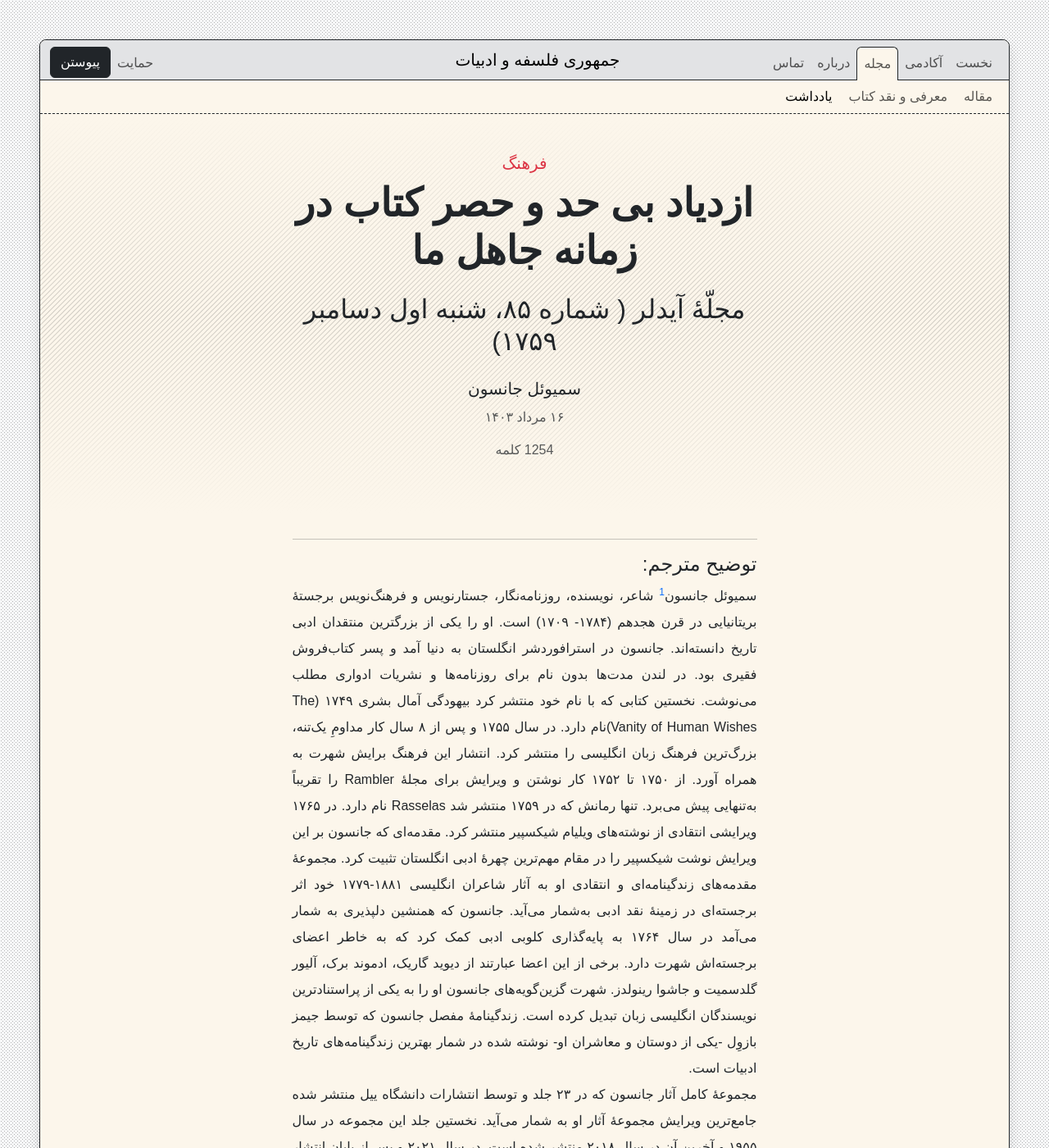
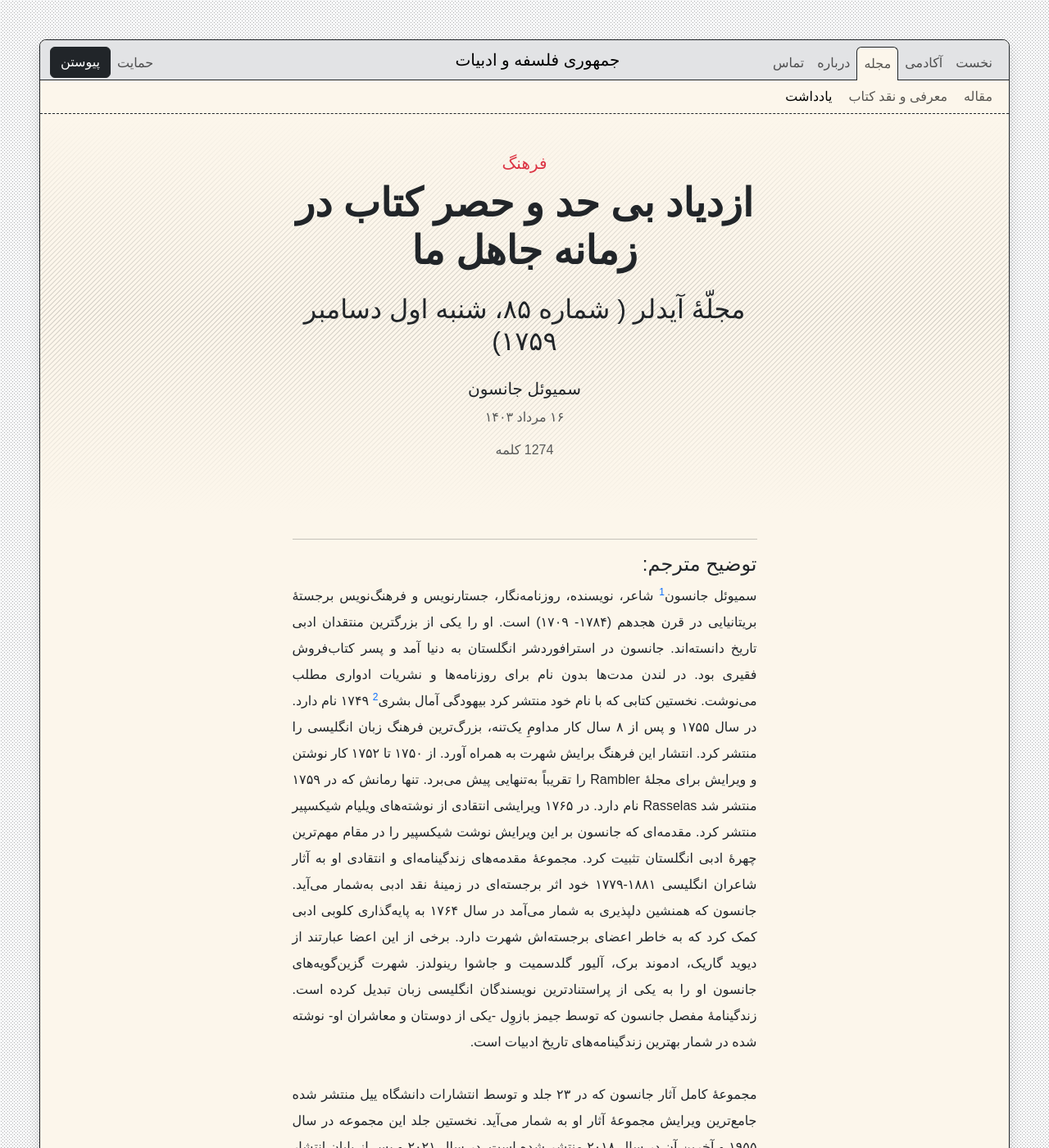
Before and after one commit to phicudemy/phicudemy.github.io, a Jekyll site: the page built from _posts/2024-08-07-samueljohnson.md, in a window 1280 px wide and 1400 px high. Shown: the whole window at 82% size. Built offline with Jekyll 4.4.1, drawn with Linux system fonts in a browser that asks for light colours; some web fonts are replaced; comment, search, counter and statistics services are not loaded; some of the changed text lies outside the part shown.

Commit message:
TinaCMS content update

```diff
--- a/_posts/2024-08-07-samueljohnson.md
+++ b/_posts/2024-08-07-samueljohnson.md
@@ -16,16 +16,17 @@ excerpt: ''
 ----------
 #### توضیح مترجم:
 
-سمیوئل جانسون[^1] شاعر، نویسنده، روزنامه‌نگار، جستارنویس و فرهنگ‌نویس برجستهٔ بریتانیایی در قرن هجدهم (۱۷۸۴- ۱۷۰۹) است. او را یکی از بزرگترین منتقدان ادبی تاریخ دانسته‌اند. جانسون در استرافوردشر انگلستان به دنیا آمد و پسر کتاب‌فروش فقیری بود. در لندن مدت‌ها بدون نام برای روزنامه‌ها و نشریات ادواری مطلب می‌نوشت. نخستین کتابی که با نام خود منتشر کرد بیهودگی آمال بشری ۱۷۴۹  (The Vanity of Human Wishes)نام دارد. در سال ۱۷۵۵ و پس از ۸ سال کار مداومِ یک‌تنه، بزرگ‌ترین فرهنگ زبان انگلیسی را منتشر کرد. انتشار این فرهنگ برایش شهرت به همراه آورد. از ۱۷۵۰ تا ۱۷۵۲ کار نوشتن و ویرایش برای مجلهٔ Rambler را تقریباً به‌تنهایی پیش می‌برد. تنها رمانش که در ۱۷۵۹ منتشر شد Rasselas نام دارد. در ۱۷۶۵ ویرایشی انتقادی از نوشته‌های ویلیام شیکسپیر منتشر کرد. مقدمه‌ای که جانسون بر این ویرایش نوشت شیکسپیر را در مقام مهم‌ترین چهرهٔ ادبی انگلستان تثبیت کرد. مجموعهٔ مقدمه‌های زندگینامه‌ای و انتقادی او به آثار شاعران انگلیسی ۱۸۸۱-۱۷۷۹ خود اثر برجسته‌ای در زمینهٔ نقد ادبی به‌شمار می‌آید. جانسون که همنشین دلپذیری به شمار می‌آمد در سال ۱۷۶۴ به پایه‌گذاری کلوبی ادبی کمک کرد که به خاطر اعضای برجسته‌اش شهرت دارد. برخی از این اعضا عبارتند از دیوید گاریک، ادموند برک، آلیور گلدسمیت و جاشوا رینولدز. شهرت گزین‌گویه‌های جانسون او را به یکی از پراستنادترین نویسندگان انگلیسی زبان تبدیل کرده است. زندگینامهٔ مفصل جانسون که توسط جیمز بازوِل -یکی از دوستان و معاشران او- نوشته شده در شمار بهترین زندگینامه‌های تاریخ ادبیات است.
-<br>
+سمیوئل جانسون[^1] شاعر، نویسنده، روزنامه‌نگار، جستارنویس و فرهنگ‌نویس برجستهٔ بریتانیایی در قرن هجدهم (۱۷۸۴- ۱۷۰۹) است. او را یکی از بزرگترین منتقدان ادبی تاریخ دانسته‌اند. جانسون در استرافوردشر انگلستان به دنیا آمد و پسر کتاب‌فروش فقیری بود. در لندن مدت‌ها بدون نام برای روزنامه‌ها و نشریات ادواری مطلب می‌نوشت. نخستین کتابی که با نام خود منتشر کرد بیهودگی آمال بشری[^2] ۱۷۴۹ نام دارد. در سال ۱۷۵۵ و پس از ۸ سال کار مداومِ یک‌تنه، بزرگ‌ترین فرهنگ زبان انگلیسی را منتشر کرد. انتشار این فرهنگ برایش شهرت به همراه آورد. از ۱۷۵۰ تا ۱۷۵۲ کار نوشتن و ویرایش برای مجلهٔ Rambler را تقریباً به‌تنهایی پیش می‌برد. تنها رمانش که در ۱۷۵۹ منتشر شد Rasselas نام دارد. در ۱۷۶۵ ویرایشی انتقادی از نوشته‌های ویلیام شیکسپیر منتشر کرد. مقدمه‌ای که جانسون بر این ویرایش نوشت شیکسپیر را در مقام مهم‌ترین چهرهٔ ادبی انگلستان تثبیت کرد. مجموعهٔ مقدمه‌های زندگینامه‌ای و انتقادی او به آثار شاعران انگلیسی ۱۸۸۱-۱۷۷۹ خود اثر برجسته‌ای در زمینهٔ نقد ادبی به‌شمار می‌آید. جانسون که همنشین دلپذیری به شمار می‌آمد در سال ۱۷۶۴ به پایه‌گذاری کلوبی ادبی کمک کرد که به خاطر اعضای برجسته‌اش شهرت دارد. برخی از این اعضا عبارتند از دیوید گاریک، ادموند برک، آلیور گلدسمیت و جاشوا رینولدز. شهرت گزین‌گویه‌های جانسون او را به یکی از پراستنادترین نویسندگان انگلیسی زبان تبدیل کرده است. زندگینامهٔ مفصل جانسون که توسط جیمز بازوِل -یکی از دوستان و معاشران او- نوشته شده در شمار بهترین زندگینامه‌های تاریخ ادبیات است.
+<br><br>
 مجموعهٔ کامل آثار جانسون که در ۲۳ جلد و توسط انتشارات دانشگاه ییل منتشر شده جامع‌ترین ویرایش مجموعهٔ آثار او به شمار می‌آید. نخستین جلد این مجموعه در سال ۱۹۵۵ و آخرین آن در سال ۲۰۱۸ منتشر شده است. در سال ۲۰۲۱ و پس از پایان انتشار این مجموعه، انتشارات دانشگاه ییل گزیده‌ای از مهم‌ترین آثار جانسون را در یک جلد (۸۵۳ صفحه) منتشر کرد. این گزیده مشخصاً به منظور تسهیل استفادهٔ دانشجویان، معلمان و خوانندگان عمومی منتشر شده است. مطلبی که در پی می‌آید ترجمه‌ای است از یکی از نوشته‌های جانسون در مجلهٔ The Idler در سال ۱۷۵۹. این نوشته بر اساس مجموعهٔ آثار سمیوئل جانسون -ویرایش دیجیتال دانشگاه ییل- ترجمه شده است. عنوان نوشته را مترجم برگزیده است.
-
+<br><br>
 امید کریم‌زاده
 
 
 ----------
 
 [^1]: <br><div dir="auto" align="left">Samuel Johnson </div>
+[^2]: <br><div dir="auto" align="left">The Vanity of Human Wishes</div>
 یکی از غرایب ممیزهٔ عصر ما، ازدیاد بی‌حدوحصر کتاب است. روزی نیست که تبلیغ تازه‌ای برای ارتکابات ادبی جدید نبینیم و با وعده‌های مکرر فخر آن نفروشیم که در قیاس با اسلاف خود نشر دانش و حکمت را  چه بسیار تسهیل کرده‌ایم. چندان آسان نمی‌توان حکم کرد که این خیل نویسندگان تازه چه‌مایه سعادت یا معرفت نصیب بشر کرده‌اند. آنکه چیزی می‌آموزدمان که از پیش نمی‌دانسته‌ایم بی‌تردید در مقام رفیع استاد می‌نشیند. آن‌کس که دانش (از پیش موجود) را به شیوه‌هایی آسان¬یاب‌تر و دلپذیرتر به ما می‌رساند سزاوار آن است که چونان خیّری گرامی داشته شود؛ آنکس که به لطافت طبع خویش ملال از زندگی‌مان می‌زداید، به‌حق شایستهٔ عنوان همنشینی دلپذیر است. اما از میان آنان که جهان را با کتاب‌هاشان می‌انبارند قلیل‌اند کسانی که امیدی به رفع ملالی یا آموختن مطلبی ببرند. اینان غالباً کاری جز این ندارند که فراهم بنشینند و کتابی دو پیش روی خویش بگشایند و از مطاوی آن دو، کتابِ سومی به‌قالب‌ زنند بی‌آنکه هیچ سخن تازه‌ای از خویش به‌میان آورده باشند یا بتوانند بر آنچه مولفان پیش از ایشان گردآورده‌اند انگشت قضاوت یا سنجشی بگذارند.
 <br> <br>
 من بر سرِ آن نیستم که گردآوری‌ها همه یکسر عبث‌اند. پاره‌های دانش اغلب وسیعاً پراکنده‌اند. نویسندگان وسیع‌المشرب در قفای سخن خویش ملاحظاتی ضمنی و بدیع می‌آورند که از موضوع اصلی نوشتهٔ آنان بسی دور است. این ملاحظات اغلب از رساله‌ای رسمی که در ضمن آن آمده‌اند ارزنده‌تراند و از آنجا که در عنوان رساله نشانی از آنها نیست غالباً ناشناخته می‌مانند. آنکس که مطالبی چنین را ذیل عنوان‌هایی شایسته گرد می‌آورد درخور ستایش است، زیرا چنین کسی هرچند توانایی شگرفی درکار نمی‌کند، راه‌جویی دیگر کسان را تسهیل می‌کند و چه‌بسا با آسان‌یاب ساختن دسترسی به مکتوبات از پیش موجود برای برخی اذهان جدیتی افزون‌تر و لذتی مخاطره‌آمیزتر فراهم کند تا با صرف وقت آزاد خویش به افکار تازه یا طرح های بدیع. اما عده‌ای بسیار قلیل از مجموعه‌هایی که اخیراً به طبع رسیده‌اند محصول صرف اوقاتی گرانبها یا تحقیقاتی پرمایه‌اند و از این رو صرفاً به کارِ پریشان کردن حواس و گزینش‌هایی بی‌مایه می‌آیند بی‌آنکه هیچ میل اصیلی برانگیزند.
```
